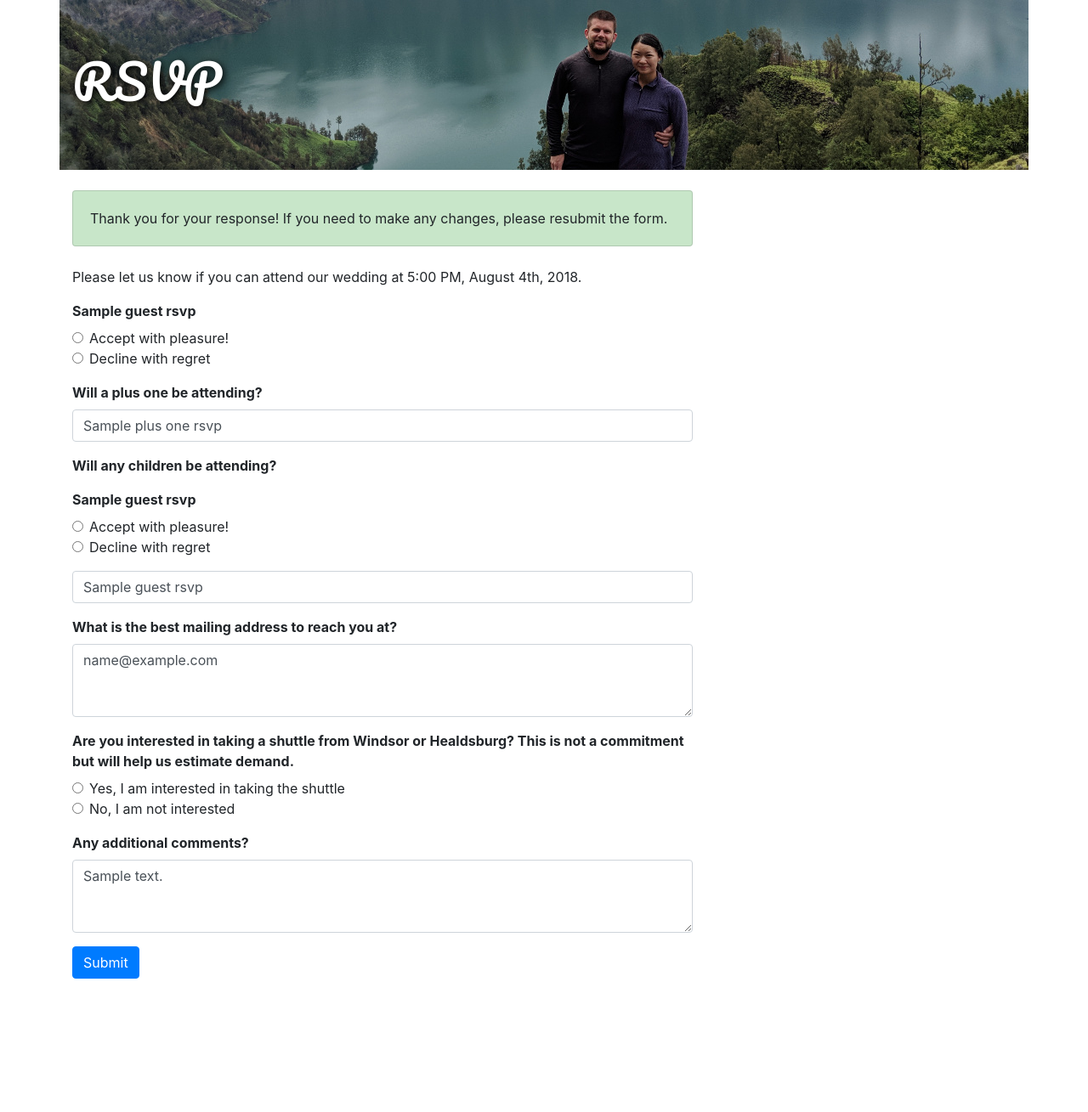
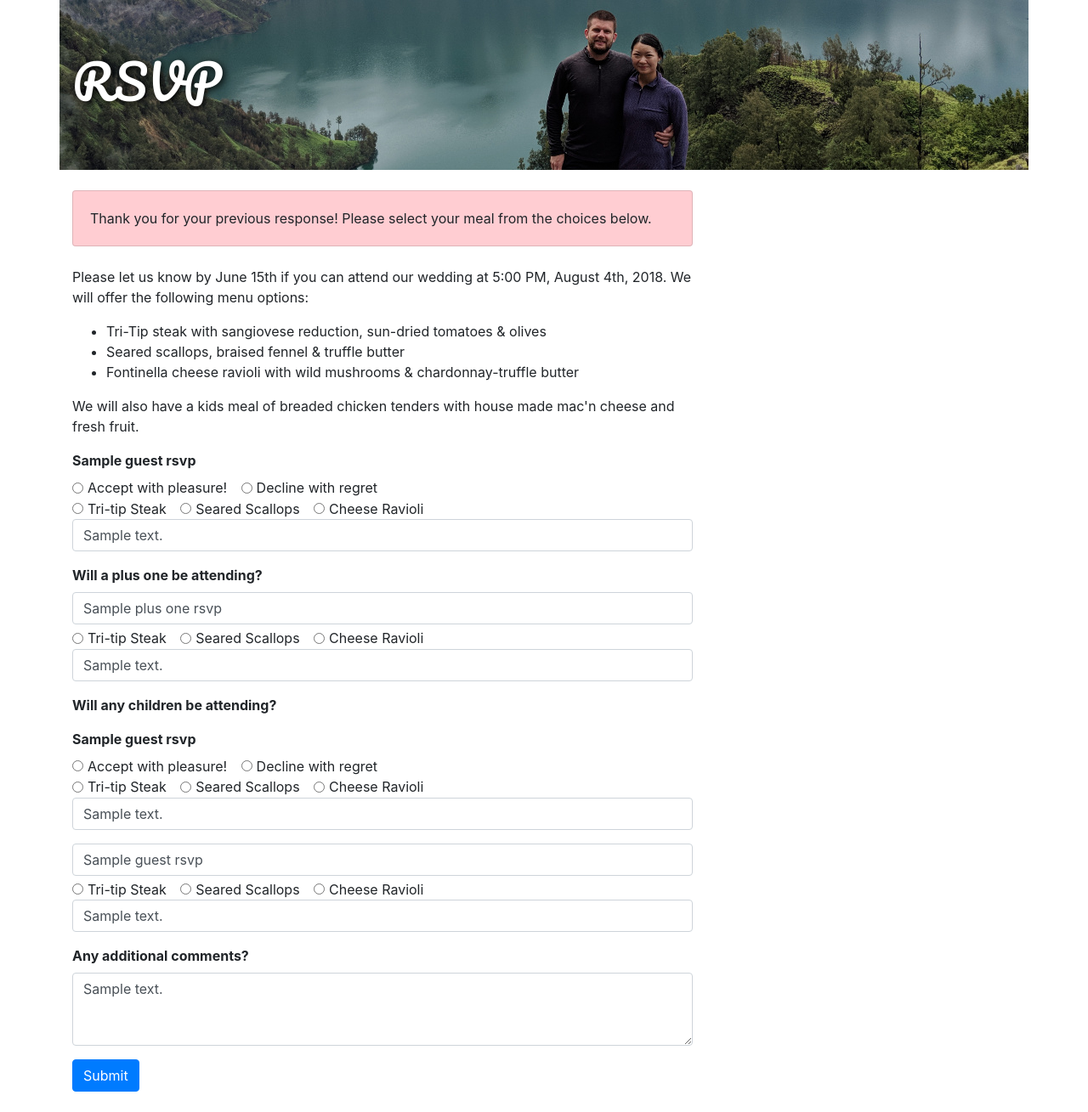
Before and after one commit to gkskillz/karenanderic, a Python web app: template web/app/template/rsvp.html in a window 1280 px wide. Shown: the part 56-1365 px from the top of the page at 85% size. Before the commit the page ends 1208 px from the top, so only its background shows below. Run offline with Jinja, Linux system fonts and the light colour scheme; the template is opened without the code that fills it: most values are stand-ins (such as "Sample title", 1, 10 or a date in 2020); some libraries are stand-ins or nearby versions.

Commit message:
Add meal choices to RSVP form.
Also remove mailing address and shuttle option. Carry those forward but don't
allow for these to be edited.

Currently, the meal choices are shown for all guests. Need to remove the
meal choices for guests which decline dynamically.

If a guest declines but chooses a meal choice, that is not saved.

```diff
--- a/web/app/template/guest_rsvp.html
+++ b/web/app/template/guest_rsvp.html
@@ -1,3 +1,4 @@
+<div class="my-3">
   <input type="hidden" name="{{ prefix }}_name" value="{{ guest_rsvp.name }}" />
   {% set question = guest_rsvp.name %}
   {% set id_prefix = prefix %}
@@ -8,3 +9,9 @@
   {% set no_checked = guest_rsvp.is_no() %}
   {% set required = True %}
   {% include "yes_no_rsvp.html" %}
+
+  <div id="{{ prefix }}_meal_choice" style="display: hidden;">
+    {% set id_prefix = prefix %}
+    {% include "meal_choice_rsvp.html" %}
+  </div>
+</div>
--- /dev/null
+++ b/web/app/template/meal_choice_rsvp.html
@@ -0,0 +1,45 @@
+{% set key = "%s_meal_choice" % id_prefix %}
+<div>
+  {% if not guest_rsvp.is_child %}
+  <div class="form-check form-check-inline">
+    <input class="form-check-input" type="radio"
+           id="{{ id_prefix }}_meat" name="{{ key }}" value="meat"
+           {% if guest_rsvp.is_meat_meal() %}checked{% endif %}/>
+    <label class="form-check-label" for="{{ id_prefix }}_meat">
+      Tri-tip Steak
+    </label>
+  </div>
+  <div class="form-check form-check-inline">
+    <input class="form-check-input" type="radio"
+           id="{{ id_prefix }}_fish" name="{{ key }}" value="fish"
+           {% if guest_rsvp.is_fish_meal() %}checked{% endif %}/>
+    <label class="form-check-label" for="{{ id_prefix }}_fish">
+      Seared Scallops
+    </label>
+  </div>
+  <div class="form-check form-check-inline">
+    <input class="form-check-input" type="radio"
+           id="{{ id_prefix }}_veggie" name="{{ key }}" value="veggie"
+           {% if guest_rsvp.is_veggie_meal() %}checked{% endif %}/>
+    <label class="form-check-label" for="{{ id_prefix }}_veggie">
+      Cheese Ravioli
+    </label>
+  </div>
+  {% else %}
+  <div class="form-check form-check-inline">
+    <input class="form-check-input" type="checkbox"
+           id="{{ id_prefix }}_none" name="{{ key }}" value="none"
+           {% if guest_rsvp.is_no_meal() %}checked{% endif %}/>
+    <label class="form-check-label" for="{{ id_prefix }}_none">
+      No meal
+    </label>
+  </div>
+  {% endif %}
+</div>
+<div>
+  <input type="text" class="form-control"
+         id="{{ id_prefix }}_meal_comments"
+         name="{{ id_prefix }}_meal_comments"
+         placeholder="Any dietary restrictions?"
+         value="{{ guest_rsvp.meal_comments or '' }}"/>
+</div>
--- a/web/app/template/rsvp.html
+++ b/web/app/template/rsvp.html
@@ -12,14 +12,25 @@
 {% if ca_rsvp.timestamp %}
 <div class="row">
   <div class="col-lg-8 mt-4">
+    {% if ca_rsvp.completed() %}
     <div class="card light-green">
       <div class="card-body">
         <p class="card-text">
-          Thank you for your response! If you need to make any
-          changes, please resubmit the form.
+          Thank you for your response! If you need to make any changes, please
+          resubmit the form.
         </p>
       </div>
     </div>
+    {% else %}
+    <div class="card light-red">
+      <div class="card-body">
+        <p class="card-text">
+          Thank you for your previous response! Please select your meal from
+          the choices below.
+        </p>
+      </div>
+    </div>
+    {% endif %}
   </div>
 </div>
 {% endif %}
@@ -28,23 +39,42 @@
     <form class="needs-validation" novalidate action="/rsvp" method="post">
       <input type="hidden" name="location" value="ca" />
       <div class="mb-3">
-        Please let us know if you can attend our wedding at 5:00 PM, August 4th,
-        2018.
+        <p>
+          Please let us know by June 15th if you can attend our wedding at
+          5:00 PM, August 4th, 2018. We will offer the following menu options:
+        </p>
+        <ul>
+          <li>
+            Tri-Tip steak with sangiovese reduction, sun-dried tomatoes & olives
+          </li>
+          <li>Seared scallops, braised fennel & truffle butter</li>
+          <li>
+            Fontinella cheese ravioli with wild mushrooms & chardonnay-truffle
+            butter
+          </li>
+        </ul>
+        <p>
+          We will also have a kids meal of breaded chicken tenders with house
+          made mac'n cheese and fresh fruit.
+        </p>
       </div>
       {% for guest_rsvp in ca_rsvp.adult_rsvps() %}
         {% set prefix = "adult_%d" % loop.index %}
         {% include "guest_rsvp.html" %}
       {% endfor %}
 
-      {% if ca_rsvp.plus_one_rsvp() %}
-        <div class="mb-3">
+      {% set guest_rsvp = ca_rsvp.plus_one_rsvp() %}
+      {% if guest_rsvp %}
+        <div class="my-3">
           <label class="font-weight-bold" for="plus_one_name">Will a plus one be attending?</label>
-          <input class="form-control" type="text" id="plus_one_name" name="plus_one_name" value="{{ ca_rsvp.plus_one_rsvp().name }}" placeholder="Name" />
+          <input class="form-control mb-1" type="text" id="plus_one_name" name="plus_one_name" value="{{ guest_rsvp.name }}" placeholder="Name" />
+          {% set id_prefix = "plus_one" %}
+          {% include "meal_choice_rsvp.html" %}
         </div>
       {% endif %}
 
       {% if ca_rsvp.child_rsvps() or ca_rsvp.additional_child_rsvps() %}
-        <div class="mb-3">
+        <div class="my-3">
           <p class="font-weight-bold">Will any children be attending?</p>
 
           {% for guest_rsvp in ca_rsvp.child_rsvps() %}
@@ -53,29 +83,14 @@
           {% endfor %}
 
           {% for guest_rsvp in ca_rsvp.additional_child_rsvps() %}
-            <div class="mb-1">
-              <input class="form-control" type="text" name="additional_child_{{ loop.index }}_name" value="{{ guest_rsvp.name }}" placeholder="Name" />
+            <div class="my-3">
+              {% set id_prefix = "additional_child_%d" % loop.index %}
+              <input class="form-control mb-1" type="text" name="{{ id_prefix }}_name" value="{{ guest_rsvp.name }}" placeholder="Name" />
+              {% include "meal_choice_rsvp.html" %}
             </div>
           {% endfor %}
         </div>
       {% endif %}
-
-      <div class="mb-3">
-        <label class="font-weight-bold">What is the best mailing address to reach you at?</label>
-        <textarea class="form-control" name="mailing_address" rows="3" placeholder="Mailing address">{{ ca_rsvp.mailing_address }}</textarea>
-      </div>
-
-      {% set question = "
-      Are you interested in taking a shuttle from Windsor or Healdsburg? This
-      is not a commitment but will help us estimate demand." %}
-      {% set id_prefix = "shuttle" %}
-      {% set key = "%s_rsvp" % id_prefix %}
-      {% set yes_label = "Yes, I am interested in taking the shuttle" %}
-      {% set no_label = "No, I am not interested" %}
-      {% set yes_checked = ca_rsvp.is_shuttle_yes() %}
-      {% set no_checked = ca_rsvp.is_shuttle_no() %}
-      {% set required = False %}
-      {% include "yes_no_rsvp.html" %}
 
       <div class="mb-3">
         <label class="font-weight-bold" for="comments">Any additional comments?</label>
--- a/web/app/template/yes_no_rsvp.html
+++ b/web/app/template/yes_no_rsvp.html
@@ -1,15 +1,17 @@
-<div class="mb-3">
+<div>
   <p class="mb-2 font-weight-bold">{{ question }}</p>
-  <div class="form-check">
-    <input class="form-check-input" type="radio" id="{{ id_prefix }}_yes" name="{{ key }}" value="yes"
+  <div class="form-check form-check-inline">
+    <input class="form-check-input" type="radio"
+           id="{{ id_prefix }}_yes" name="{{ key }}" value="yes"
            {% if yes_checked %}checked{% endif %}
            {% if required %}required{% endif %}/>
     <label class="form-check-label" for="{{ id_prefix }}_yes">
       {{ yes_label }}
     </label>
   </div>
-  <div class="form-check">
-    <input class="form-check-input" type="radio" id="{{ id_prefix }}_no" name="{{ key }}" value="no"
+  <div class="form-check form-check-inline">
+    <input class="form-check-input" type="radio"
+           id="{{ id_prefix }}_no" name="{{ key }}" value="no"
            {% if no_checked %}checked{% endif %}
            {% if required %}required{% endif %}/>
     <label class="form-check-label" for="{{ id_prefix }}_no">
--- a/web/static/style.css
+++ b/web/static/style.css
@@ -37,6 +37,10 @@ h1, h2, h3, h4,
   background-color: #c8e6c9;
 }
 
+.light-red {
+  background-color: #ffcdd2;
+}
+
 .album {
   max-width: 840px;
   text-align: center;
```
Also changed, not shown: web/app/models.py (+19 -3 lines), web/app/rsvp_handler.py (+42 -6 lines). Lines whose indentation alone changed are shown as unchanged.
